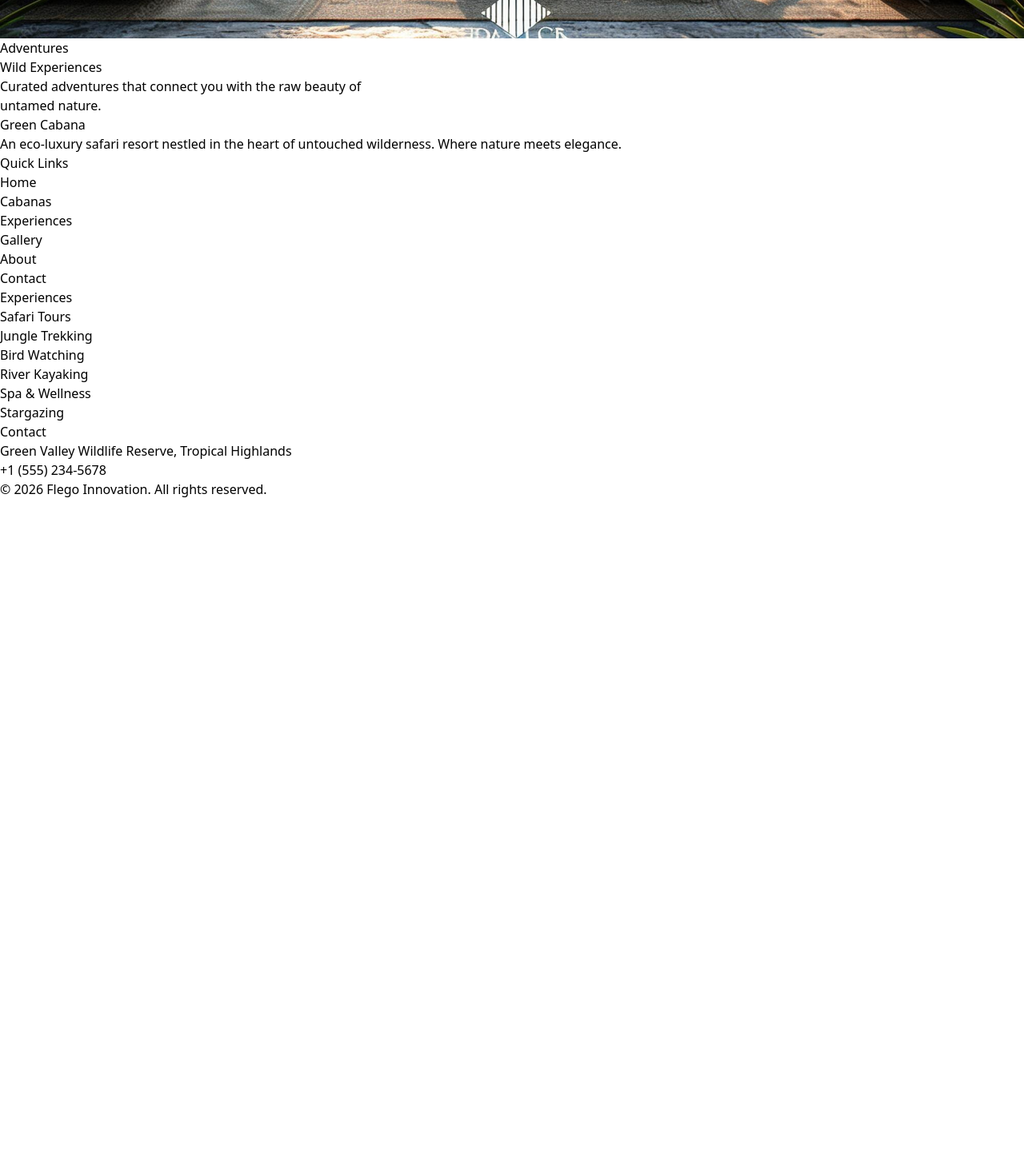
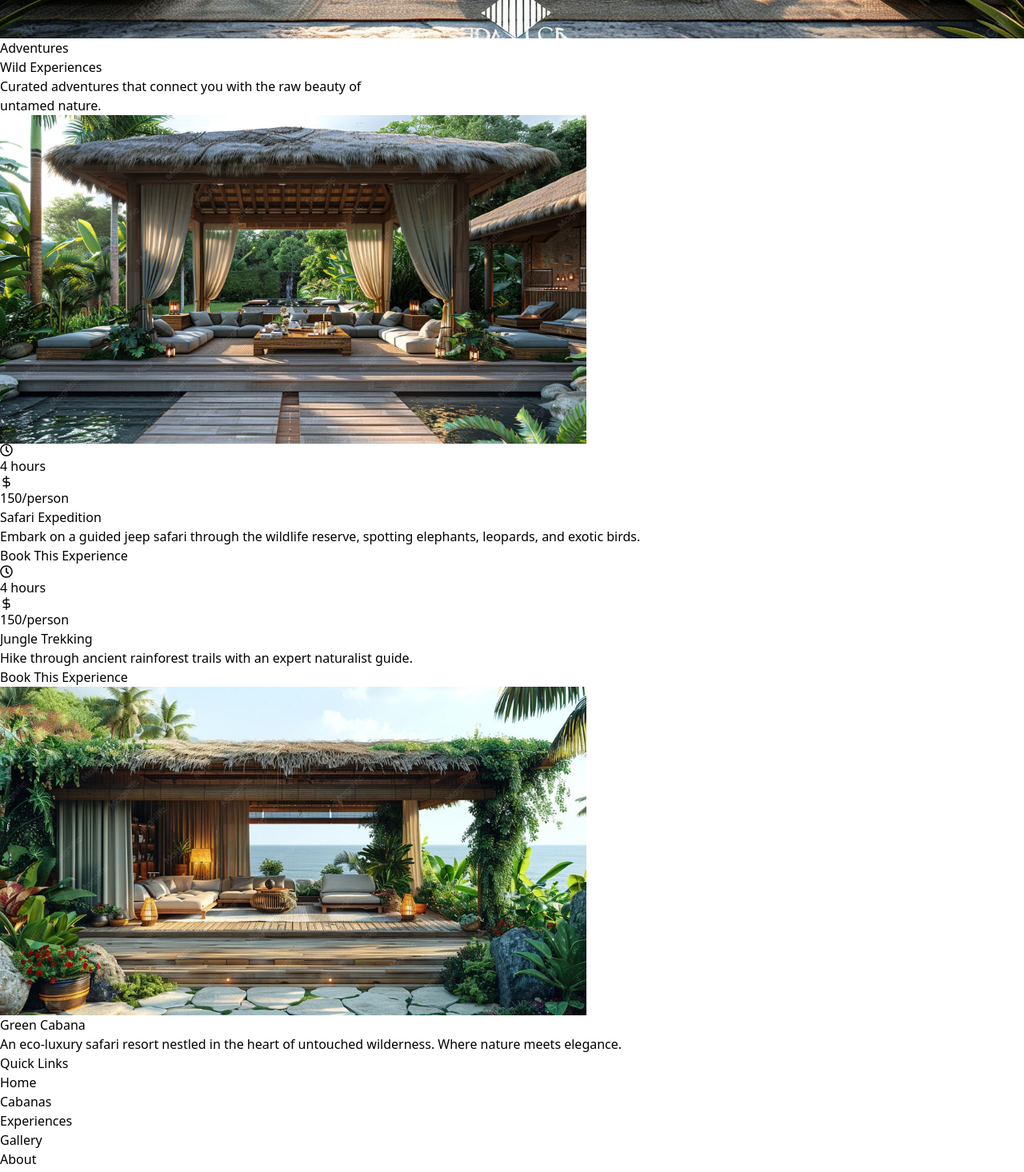
Before and after one commit to Anuda66/Green-Cabana-Hotel-Booking-System, a React (Vite) app in the folder frontend/: page /experiences in a window 1280 px wide. Shown: the part 1083-2549 px from the top of the page at 80% size. Before the commit the page ends 1707 px from the top, so only its background shows below. Built offline with nearby package versions, Linux system fonts and the light colour scheme.

Commit message:
create expireance page.

```diff
--- a/frontend/src/components/HederBooking.jsx
+++ b/frontend/src/components/HederBooking.jsx
@@ -18,11 +18,11 @@ function HederBooking() {
                     <div className="absolute inset-0 bg-gradient-to-t from-white via-white/10 to-transparent"></div>
 
                     {/* Text content container */}
-                    <div className="absolute inset-0 flex flex-col items-center justify-center p-4 md:p-6 lg:p-8">
-                        <div className="inline-flex items-center px-6 py-1 text-base font-medium text-white border border-gray-500 rounded-full bg-gray-500/30 hover:bg-gray-500/50 backdrop-blur-sm">
+                    <div className="absolute inset-0 flex flex-col items-center justify-center p-4 mt-28 md:p-6 lg:p-8 ">
+                        <div className="inline-flex items-center px-6 py-1 text-sm font-medium text-white border border-gray-500 rounded-full bg-gray-500/30 hover:bg-gray-500/50 backdrop-blur-sm">
                             <p>Reservations</p>
                         </div>
-                        <h1 className="mb-2 text-5xl font-bold text-center text-white sm:text-6xl md:text-6xl md:mb-4">
+                        <h1 className="mb-2 text-3xl font-bold text-center text-white sm:text-6xl md:text-6xl md:mb-4">
                             Book Your Stay
                         </h1>
 
--- a/frontend/src/components/HederCabana.jsx
+++ b/frontend/src/components/HederCabana.jsx
@@ -17,11 +17,11 @@ function HederCabana() {
                     <div className="absolute inset-0 bg-gradient-to-t from-white via-white/10 to-transparent"></div>
 
                     {/* Text content container */}
-                    <div className="absolute inset-0 flex flex-col items-center justify-center p-4 md:p-6 lg:p-8">
-                        <div className="inline-flex items-center px-6 py-1 text-base font-medium text-white border border-gray-500 rounded-full bg-gray-500/30 hover:bg-gray-500/50 backdrop-blur-sm">
+                    <div className="absolute inset-0 flex flex-col items-center justify-center p-4 mt-28 md:p-6 lg:p-8 ">
+                        <div className="inline-flex items-center px-6 py-1 text-sm font-medium text-white border border-gray-500 rounded-full bg-gray-500/30 hover:bg-gray-500/50 backdrop-blur-sm">
                             <p>Accommodations</p>
                         </div>
-                        <h1 className="mb-2 text-5xl font-bold text-center text-white sm:text-6xl md:text-6xl md:mb-4">
+                        <h1 className="mb-2 text-3xl font-bold text-center text-white sm:text-6xl md:text-6xl md:mb-4">
                             Our Cabanas
                         </h1>
                         <p className="max-w-xs text-sm text-center text-white sm:max-w-sm md:max-w-lg lg:max-w-2xl">
--- a/frontend/src/components/HederContact.jsx
+++ b/frontend/src/components/HederContact.jsx
@@ -18,11 +18,11 @@ function HederContact() {
                     <div className="absolute inset-0 bg-gradient-to-t from-white via-white/10 to-transparent"></div>
 
                     {/* Text content container */}
-                    <div className="absolute inset-0 flex flex-col items-center justify-center p-4 md:p-6 lg:p-8">
-                        <div className="inline-flex items-center px-6 py-1 text-base font-medium text-white border border-gray-500 rounded-full bg-gray-500/30 hover:bg-gray-500/50 backdrop-blur-sm">
+                    <div className="absolute inset-0 flex flex-col items-center justify-center p-4 mt-28 md:p-6 lg:p-8 ">
+                        <div className="inline-flex items-center px-6 py-1 text-sm font-medium text-white border border-gray-500 rounded-full bg-gray-500/30 hover:bg-gray-500/50 backdrop-blur-sm">
                             <p>Get in Touch</p>
                         </div>
-                        <h1 className="mb-2 text-5xl font-bold text-center text-white sm:text-6xl md:text-6xl md:mb-4">
+                        <h1 className="mb-2 text-3xl font-bold text-center text-white sm:text-6xl md:text-6xl md:mb-4">
                             Contact Us
                         </h1>
 
--- a/frontend/src/components/HederExperiences.jsx
+++ b/frontend/src/components/HederExperiences.jsx
@@ -18,11 +18,11 @@ function HederExperiences() {
                     <div className="absolute inset-0 bg-gradient-to-t from-white via-white/10 to-transparent"></div>
 
                     {/* Text content container */}
-                    <div className="absolute inset-0 flex flex-col items-center justify-center p-4 md:p-6 lg:p-8">
-                        <div className="inline-flex items-center px-6 py-1 text-base font-medium text-white border border-gray-500 rounded-full bg-gray-500/30 hover:bg-gray-500/50 backdrop-blur-sm">
+                    <div className="absolute inset-0 flex flex-col items-center justify-center p-4 mt-28 md:p-6 lg:p-8 ">
+                        <div className="inline-flex items-center px-6 py-1 text-sm font-medium text-white border border-gray-500 rounded-full bg-gray-500/30 hover:bg-gray-500/50 backdrop-blur-sm">
                             <p>Adventures</p>
                         </div>
-                        <h1 className="mb-2 text-4xl font-bold text-center text-white sm:text-6xl md:text-6xl md:mb-4">
+                        <h1 className="mb-2 text-3xl font-bold text-center text-white sm:text-6xl md:text-6xl md:mb-4">
                             Wild Experiences
                         </h1>
                         <p className="max-w-xs text-sm text-center text-white sm:max-w-sm md:max-w-lg lg:max-w-2xl">
--- a/frontend/src/components/HederGallery.jsx
+++ b/frontend/src/components/HederGallery.jsx
@@ -18,11 +18,11 @@ function HederGallery() {
                     <div className="absolute inset-0 bg-gradient-to-t from-white via-white/10 to-transparent"></div>
 
                     {/* Text content container */}
-                        <div className="absolute inset-0 flex flex-col items-center justify-center p-4 md:p-6 lg:p-8">
-                            <div className="inline-flex items-center px-6 py-1 text-base font-medium text-white border border-gray-500 rounded-full bg-gray-500/30 hover:bg-gray-500/50 backdrop-blur-sm">
+                    <div className="absolute inset-0 flex flex-col items-center justify-center p-4 mt-28 md:p-6 lg:p-8 ">
+                        <div className="inline-flex items-center px-6 py-1 text-sm font-medium text-white border border-gray-500 rounded-full bg-gray-500/30 hover:bg-gray-500/50 backdrop-blur-sm">
                             <p>Visual Journey</p>
                         </div>
-                            <h1 className="mb-2 text-5xl font-bold text-center text-white sm:text-6xl md:text-6xl md:mb-4">
+                        <h1 className="mb-2 text-3xl font-bold text-center text-white sm:text-6xl md:text-6xl md:mb-4">
                             Gallery
                         </h1>
                         <p className="max-w-xs text-sm text-center text-white sm:max-w-sm md:max-w-lg lg:max-w-2xl">
--- a/frontend/src/pages/About.jsx
+++ b/frontend/src/pages/About.jsx
@@ -1,6 +1,7 @@
 import React from 'react'
 import HederAbout from '../components/HederAbout'
 import img1 from '../assets/cover6.jpg'
+import { GoDotFill } from "react-icons/go";
 
 function About() {
   return (
@@ -9,8 +10,8 @@ function About() {
 
       <div className='mx-5 my-32 md:mx-10 lg:mx-20 '>
         {/* Page containt---------------------------------------*/}
-        <div className='h-screen mb-20 '>
-          <div class="relative flex flex-col items-center mx-auto lg:flex-row-reverse lg:max-w-5xl lg:mt-12 xl:max-w-6xl">
+        <div className='h-screen '>
+          <div class="relative flex flex-col items-center mx-auto lg:flex-row-reverse lg:max-w-5xl xl:max-w-6xl">
             <div class="w-full h-64 lg:w-1/2 lg:h-auto ">
               <img class="h-full w-full object-cover rounded-3xl" src={img1} alt="Winding mountain road" />
             </div>
--- a/frontend/src/pages/Experiences.jsx
+++ b/frontend/src/pages/Experiences.jsx
@@ -1,10 +1,69 @@
 import React from 'react'
 import HederExperiences from '../components/HederExperiences'
+import img1 from '../assets/cover7.jpg'
+import img2 from '../assets/cover5.jpg'
+import { FiDollarSign } from "react-icons/fi";
+import { FaRegClock } from "react-icons/fa";
 
 function Experiences() {
   return (
     <div>
-        <HederExperiences/>
+      <HederExperiences />
+      <div className='mx-5 md:mx-10 lg:mx-20 '>
+        {/* Page containt---------------------------------------------------- */}
+        <div class="min-h-screen flex flex-col   justify-center bg-white -mt-20 lg:-mt-40">
+          <div data-theme="teal" class="mx-auto ">
+            <div class="[ lg:flex lg:items-center ] [ fancy-corners fancy-corners--large fancy-corners--top-left fancy-corners--bottom-right ]">
+              <div class="flex-shrink-0 self-stretch sm:flex-basis-40 md:flex-basis-50 xl:flex-basis-60">
+                <div class="h-full">
+                  <img class="h-full object-cover rounded-3xl shadow-xl" src={img1} width="733" height="412" alt='""' typeof="foaf:Image" />
+                </div>
+              </div>
+              <div class="p-6 bg-grey">
+                <div className="pt-4 pb-2 ">
+                  <span className="inline-flex items-center gap-1 px-3 py-1 mb-2 mr-2 text-sm font-semibold text-gray-700 bg-gray-200 rounded-full "><FaRegClock />4 hours</span>
+                  <span className="inline-flex items-center gap-1 px-3 py-1 mb-2 mr-2 text-sm font-semibold text-gray-700 bg-gray-200 rounded-full"><FiDollarSign />150/person</span>
+                </div>
+                <div class="leading-relaxed">
+                  <h2 class="leading-tight text-4xl font-bold text-primary-100">Safari Expedition</h2>
+                  <p class="mt-4 text-gray-600">Embark on a guided jeep safari through the wildlife reserve, spotting elephants, leopards, and exotic birds.</p>
+                </div>
+                {/* button--------------------------------------------------------- */}
+                <div className='mt-10 '>
+                  <a href='/booking' className='px-5 py-2 text-lg text-center text-white bg-green-900 border-2 border-gray-500 rounded-full hover:bg-green-700 hover:text-white'> Book This Experience</a>
+                </div>
+              </div>
+            </div>
+          </div>
+        </div>
+
+        <div class="min-h-screen flex flex-col   justify-center bg-white -mt-20 lg:-mt-40">
+          <div data-theme="teal" class="mx-auto ">
+            <div class="[ lg:flex lg:items-center ] [ fancy-corners fancy-corners--large fancy-corners--top-left fancy-corners--bottom-right ]">
+              <div class="p-6 bg-grey">
+                <div className="pt-4 pb-2 ">
+                  <span className="inline-flex items-center gap-1 px-3 py-1 mb-2 mr-2 text-sm font-semibold text-gray-700 bg-gray-200 rounded-full "><FaRegClock />4 hours</span>
+                  <span className="inline-flex items-center gap-1 px-3 py-1 mb-2 mr-2 text-sm font-semibold text-gray-700 bg-gray-200 rounded-full"><FiDollarSign />150/person</span>
+                </div>
+                <div class="leading-relaxed">
+                  <h2 class="leading-tight text-4xl font-bold text-primary-100">Jungle Trekking</h2>
+                  <p class="mt-4 text-gray-600">Hike through ancient rainforest trails with an expert naturalist guide.</p>
+                </div>
+                {/* button--------------------------------------------------------- */}
+                <div className='mt-10 '>
+                  <a href='/booking' className='px-5 py-2 text-lg text-center text-white bg-green-900 border-2 border-gray-500 rounded-full hover:bg-green-700 hover:text-white'> Book This Experience</a>
+                </div>
+              </div>
+              <div class="flex-shrink-0 self-stretch sm:flex-basis-40 md:flex-basis-50 xl:flex-basis-60">
+                <div class="h-full">
+                  <img class="h-full object-cover rounded-3xl shadow-xl" src={img2} width="733" height="412" alt='""' typeof="foaf:Image" />
+                </div>
+              </div>
+
+            </div>
+          </div>
+        </div>
+      </div>
     </div>
   )
 }
```
Also changed, not shown: frontend/src/components/HederAbout.jsx (+4 -5 lines). Lines whose indentation alone changed are shown as unchanged.
